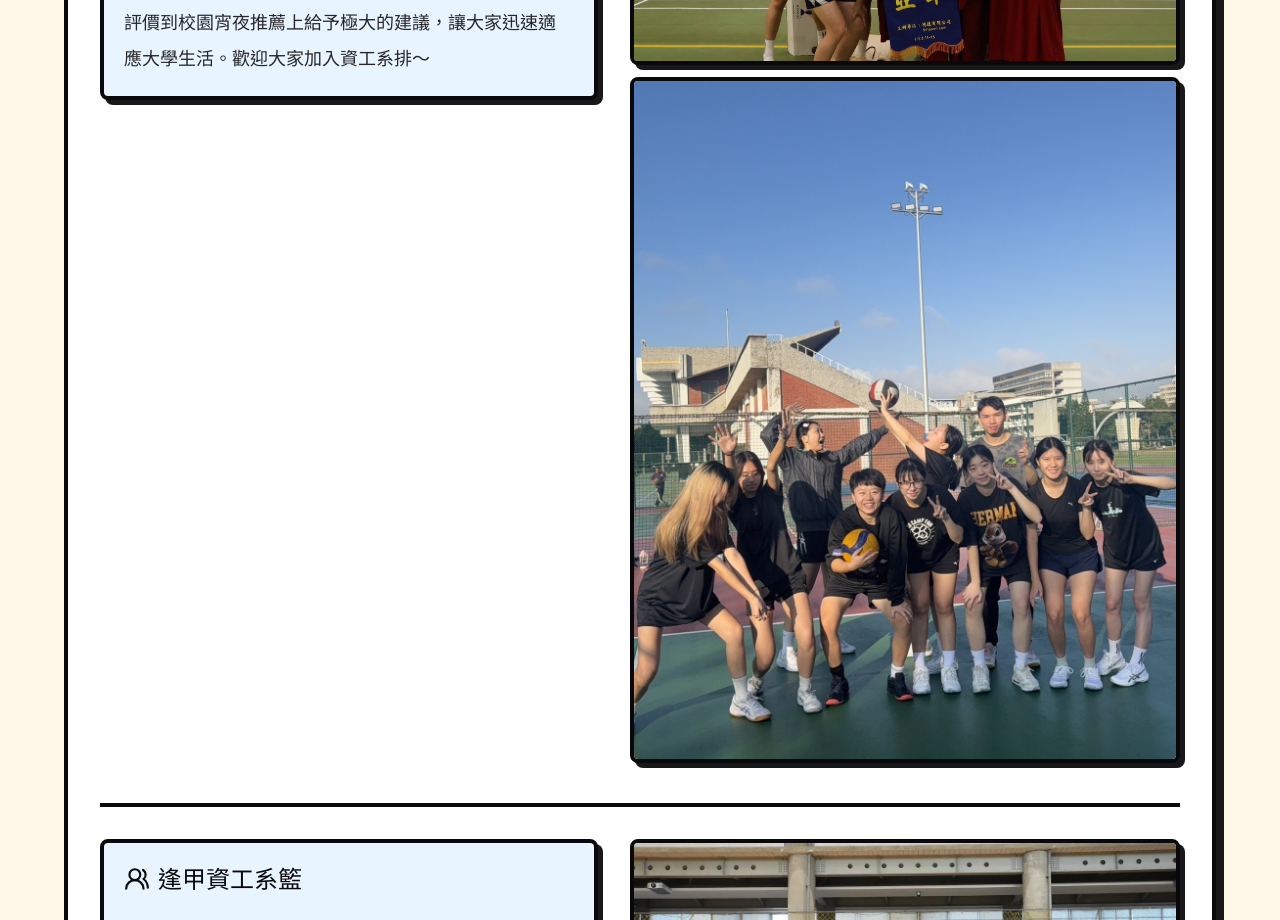
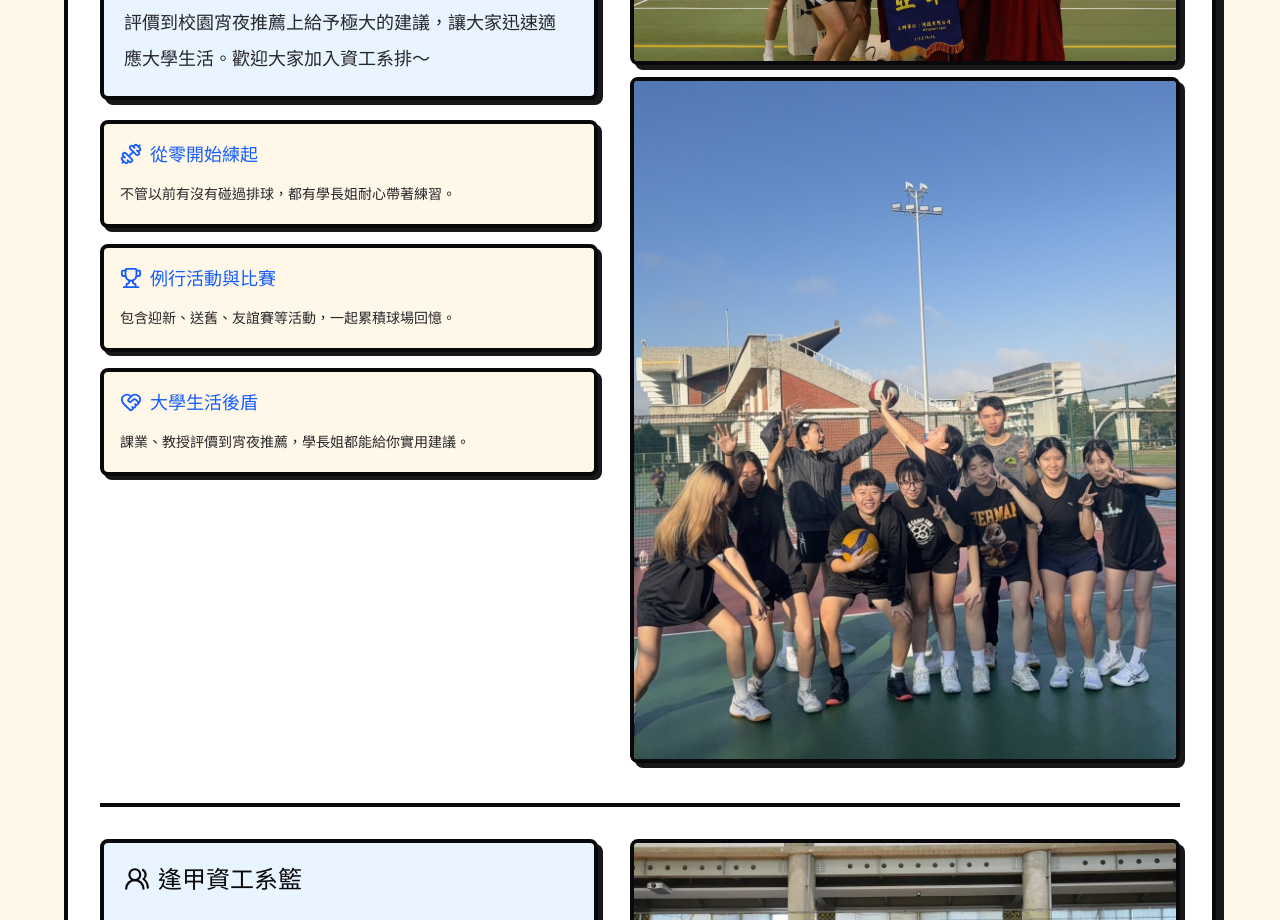
Before and after one commit to AllEnough/iecs_handbook, a React (Vite) app: page / in a window 1280 px wide. Shown: the part 7880-8800 px from the top of the page. Built offline with nearby package versions, Linux system fonts and the light colour scheme.

Commit message:
style: balance womens volleyball layout

```diff
--- a/src/components/SportsTeamSection.jsx
+++ b/src/components/SportsTeamSection.jsx
@@ -73,6 +73,24 @@ const womensVolleyballPhotos = [
     alt: '逢甲資工系女排球場練習合照',
     className: '',
     imageClassName: 'aspect-[4/5] object-[center_72%]',
+  },
+]
+
+const womensVolleyballHighlights = [
+  {
+    icon: Dumbbell,
+    title: '從零開始練起',
+    desc: '不管以前有沒有碰過排球，都有學長姐耐心帶著練習。',
+  },
+  {
+    icon: Trophy,
+    title: '例行活動與比賽',
+    desc: '包含迎新、送舊、友誼賽等活動，一起累積球場回憶。',
+  },
+  {
+    icon: HeartHandshake,
+    title: '大學生活後盾',
+    desc: '課業、教授評價到宵夜推薦，學長姐都能給你實用建議。',
   },
 ]
 
@@ -162,6 +180,27 @@ function SportsTeamSection() {
                     不想大學四年只有寫程式和統籌考嗎？歡迎加入資工系排！在這裡，我們不只是一支球隊，更是你在大學最強的後盾。不管你以前有沒有碰過排球，球隊裡有耐心的學長姐從零開始手把手帶你練起；也有迎新、送舊、友誼賽等例行活動，學長姐們還可以為各位在課業、教授評價到校園宵夜推薦上給予極大的建議，讓大家迅速適應大學生活。歡迎大家加入資工系排～
                   </p>
                 </div>
+
+                <div className="mt-5 grid gap-4 sm:grid-cols-3 lg:grid-cols-1">
+                  {womensVolleyballHighlights.map((item) => {
+                    const Icon = item.icon
+
+                    return (
+                      <article
+                        key={item.title}
+                        className="lift-card rounded-lg border-4 border-zinc-950 bg-[#fff8e8] p-4 shadow-[4px_4px_0_#18181b]"
+                      >
+                        <h4 className="flex items-center gap-2 text-lg font-black text-blue-600">
+                          <Icon size={22} />
+                          {item.title}
+                        </h4>
+                        <p className="mt-3 text-sm font-bold leading-7 text-zinc-800">
+                          {item.desc}
+                        </p>
+                      </article>
+                    )
+                  })}
+                </div>
               </div>
 
               <div className="grid gap-3">
```
